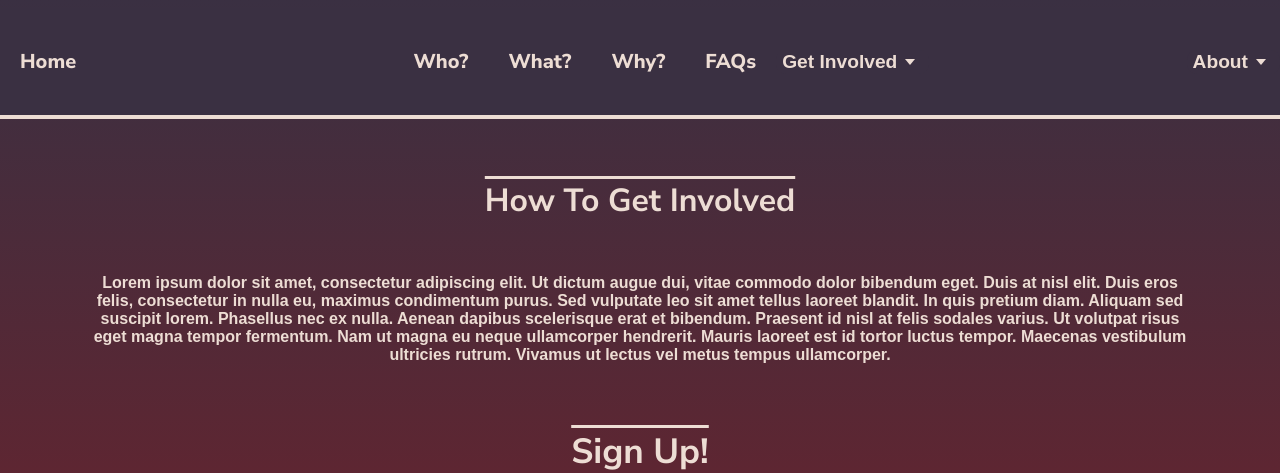
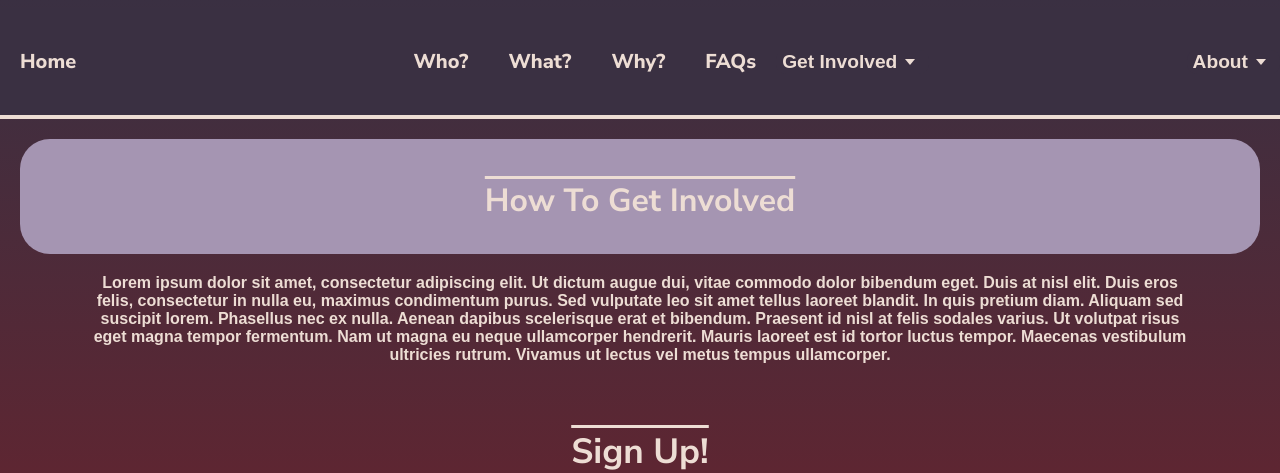
Before and after one commit to Obie-FM/obie-fm.github.io, a plain HTML site: page Get Involved.html in a window 1280 px wide. Shown: the top 473 px of the page. Drawn offline with Linux system fonts and the light colour scheme.

Commit message:
Update involved.css

```diff
--- a/involved.css
+++ b/involved.css
@@ -274,9 +274,10 @@ span:hover {
 
 h1 {
   color: #edddd4;
+        background-color: #A595B2;
+  text-decoration: #edddd4 overline;
   text-align: center;
 font-weight: 700;
-  text-decoration: #edddd4 overline;
   display: block;
   padding-top: 1.25em;
   padding-bottom: 1em;
```
